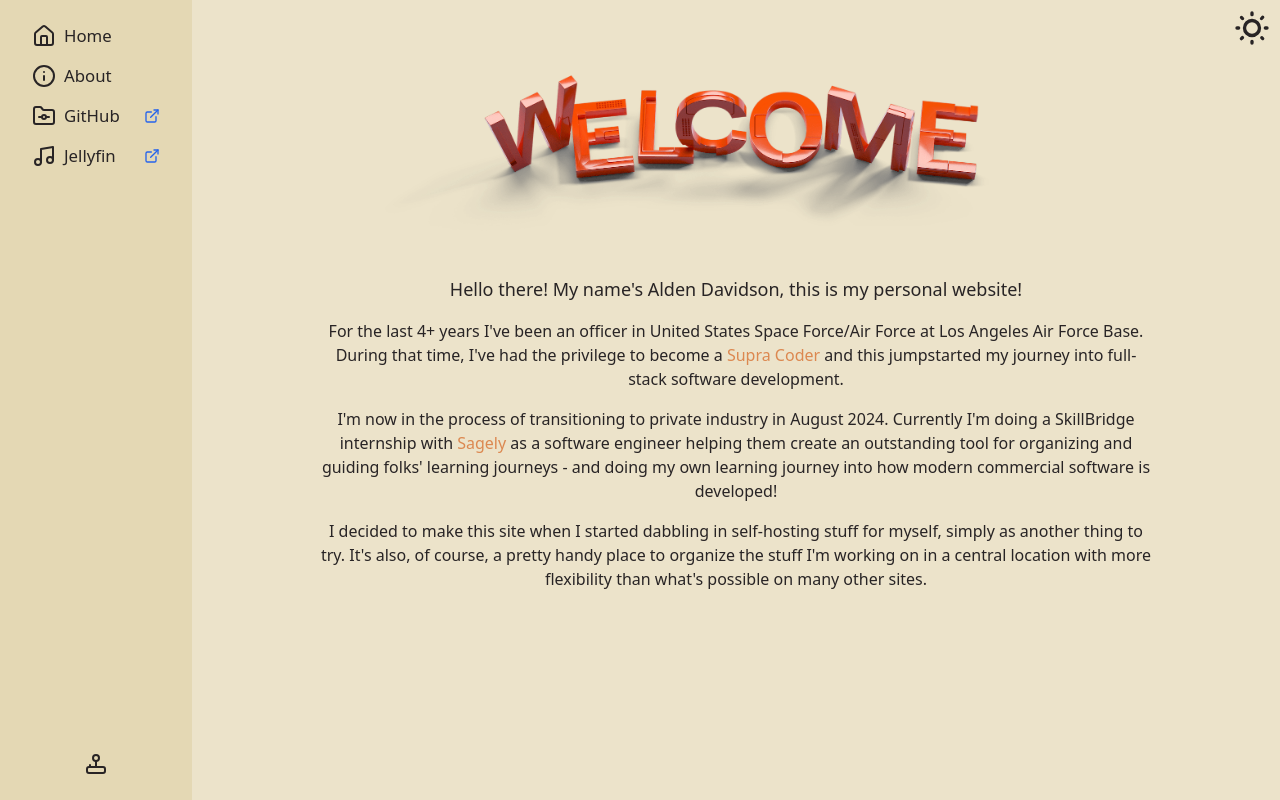
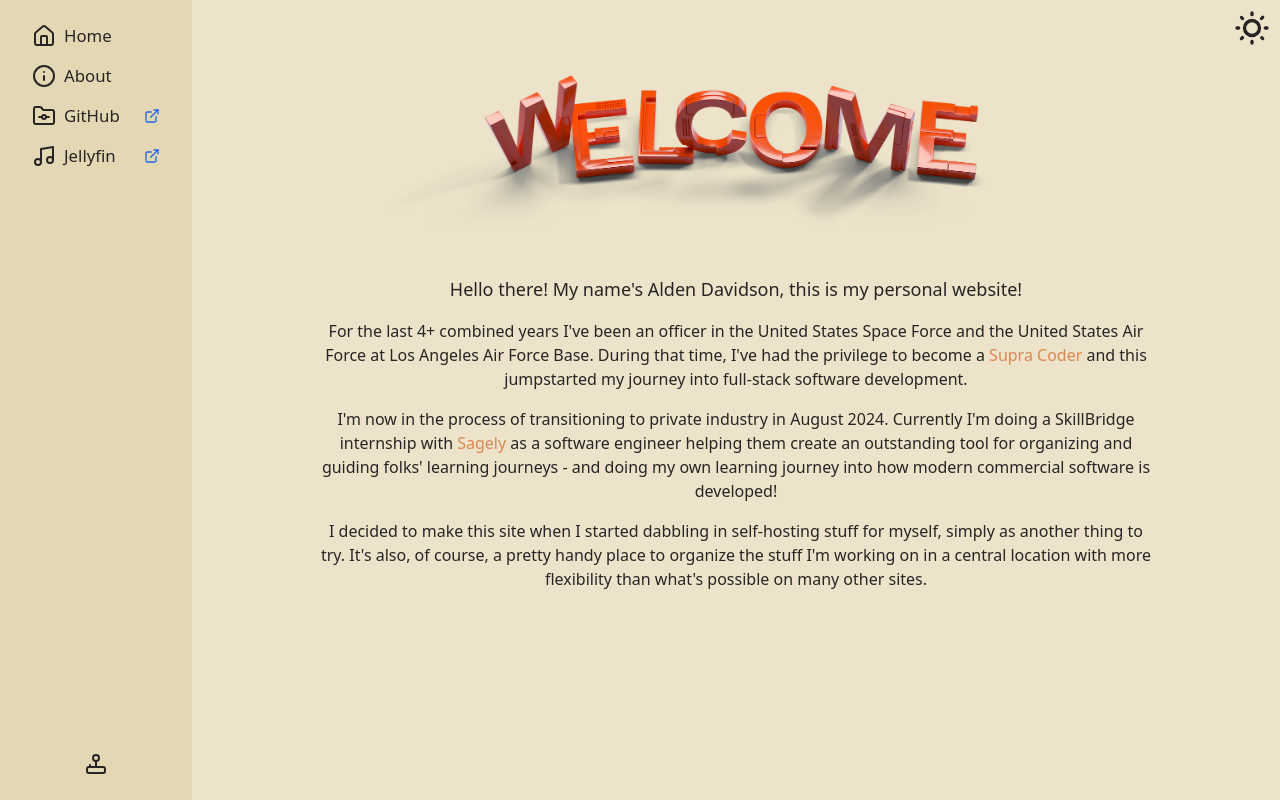
Before and after one commit to ananaso/adavidson.us, a SvelteKit app: page /about in a window 1280 px wide. Built offline with nearby package versions, Linux system fonts and the light colour scheme.

Commit message:
adjust about language

```diff
--- a/src/routes/about/+page.svelte
+++ b/src/routes/about/+page.svelte
@@ -21,10 +21,10 @@
 	<p class="text-lg">Hello there! My name's Alden Davidson, this is my personal website!</p>
 
 	<p>
-		For the last 4+ years I've been an officer in United States Space Force/Air Force at Los Angeles
-		Air Force Base. During that time, I've had the privilege to become a <a
-			href="https://supracoders.us/">Supra Coder</a
-		> and this jumpstarted my journey into full-stack software development.
+		For the last 4+ combined years I've been an officer in the United States Space Force and the
+		United States Air Force at Los Angeles Air Force Base. During that time, I've had the privilege
+		to become a <a href="https://supracoders.us/">Supra Coder</a> and this jumpstarted my journey into
+		full-stack software development.
 	</p>
 
 	<p>
```
